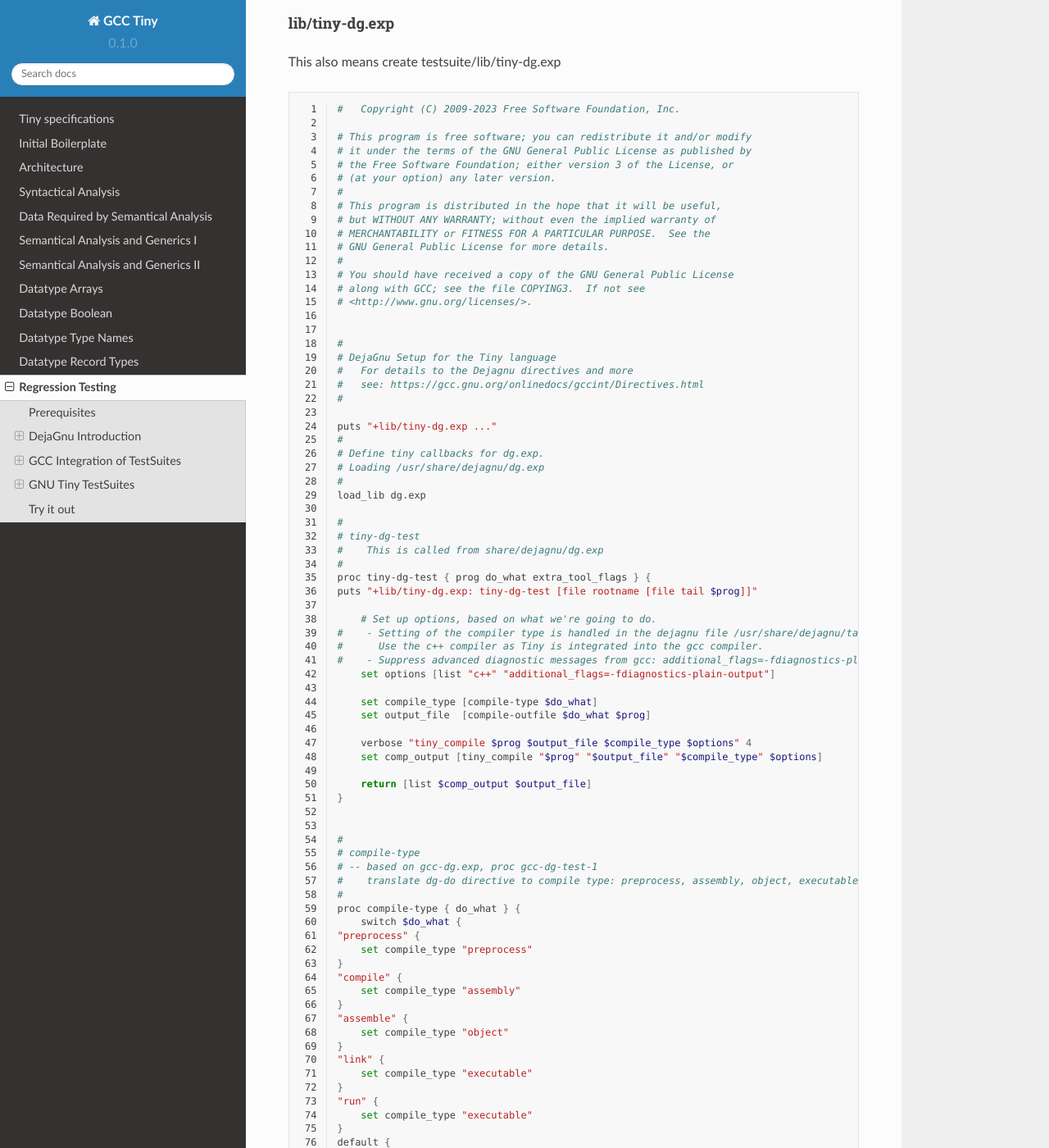
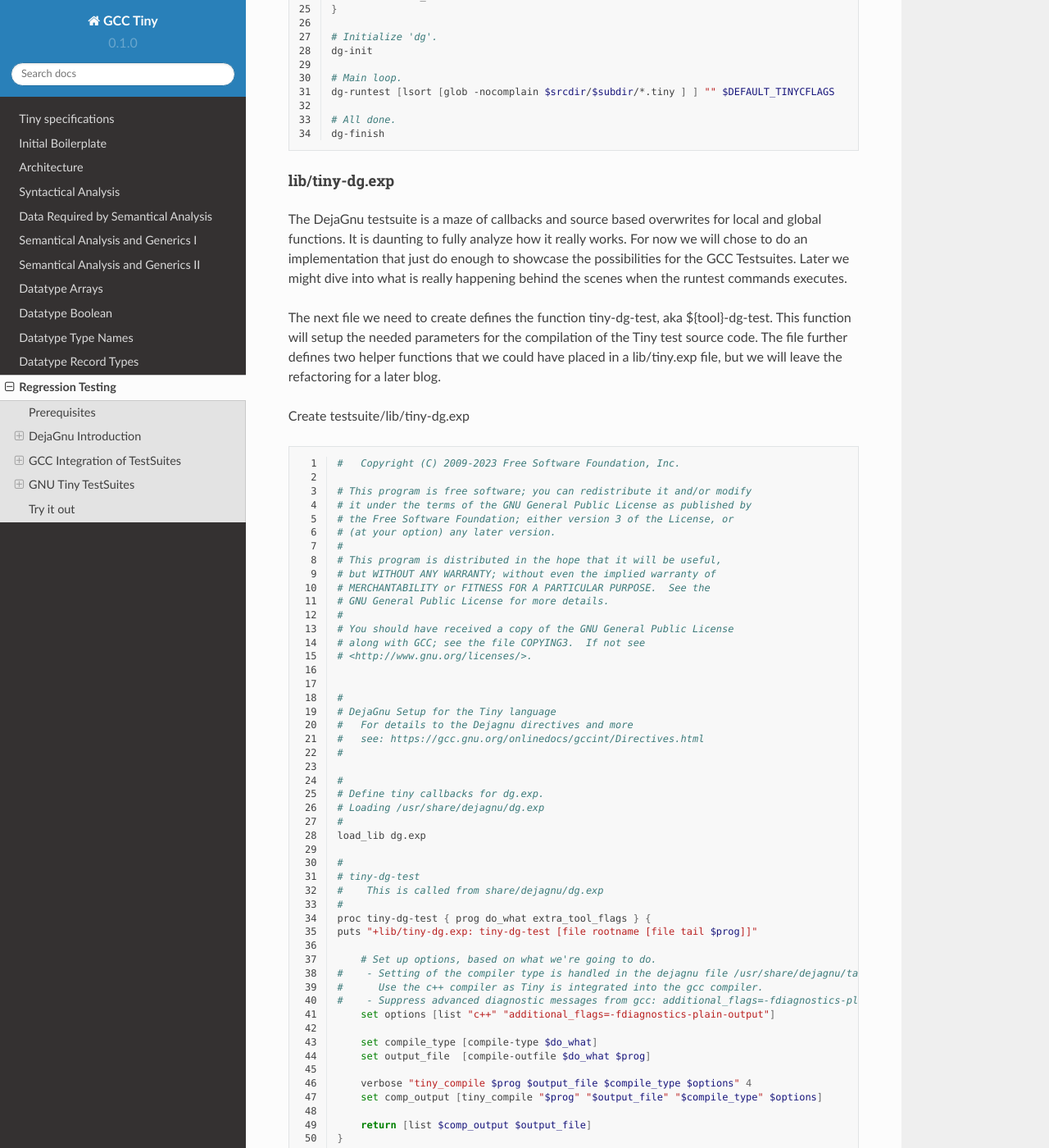
Before and after one commit to GCC-Tiny/gcc-tiny-docs-rtd, a Sphinx documentation site: the page built from docs/source/part12.rst, in a window 1280 px wide and 1400 px high, scrolled down 3460 px. Shown: the whole window at 82% size. Built offline with Sphinx 7.4.7 and the Read the Docs theme 2.0.0, drawn with Linux system fonts in a browser that asks for light colours; some of the changed text lies outside the part shown.

Commit message:
part12: add details to tiny expect files

```diff
--- a/docs/source/part12.rst
+++ b/docs/source/part12.rst
@@ -148,8 +148,18 @@
 1. Driver program in gcc-src/gcc/testsuite/tiny.dg/dg.exp
 2. Callback definitions in gcc-src/gcc/testsuite/lib/tiny-dg.exp
 
+Larger compilers also use a library for various functions. Placed in
+testsuite/lib/${tool}.dg.
+For Tiny there is currently no need for this utility function, but if the
+testsuite expands into more features, maybe it will be added.
+
 tiny.dg/dg.exp
 ~~~~~~~~~~~~~~
+
+This is the first file the runtest program loads relevant to the testsuite
+for the tool. It first includes the tiny-dg.exp file containing the callback
+definitions for the source compilation and then invokes the main
+functions: dg-init, dg-runtest and dg-finish.
 
 Create testsuite/tiny.dg/dg.exp
 
@@ -195,7 +205,20 @@
 lib/tiny-dg.exp
 ~~~~~~~~~~~~~~~
 
-This also means create testsuite/lib/tiny-dg.exp
+The DejaGnu testsuite is a maze of callbacks and source based
+overwrites for local and global functions. It is daunting to fully
+analyze how it really works. For now we will chose to do an implementation
+that just do enough to showcase the possibilities for the GCC Testsuites.
+Later we might dive into what is really happening behind the scenes when the
+runtest commands executes.
+
+The next file we need to create defines the function tiny-dg-test,
+aka ${tool}-dg-test. This function will setup the needed parameters
+for the compilation of the Tiny test source code. The file further defines
+two helper functions that we could have placed in a lib/tiny.exp file, but
+we will leave the refactoring for a later blog.
+
+Create testsuite/lib/tiny-dg.exp
 
 .. code-block:: shell
     :linenos:
@@ -223,7 +246,6 @@
     #   see: https://gcc.gnu.org/onlinedocs/gccint/Directives.html
     #
 
-    puts "+lib/tiny-dg.exp ..."
     #
     # Define tiny callbacks for dg.exp.
     # Loading /usr/share/dejagnu/dg.exp
```
Also changed, not shown: other parts of docs/source/part12.rst (+7 -7 lines).
